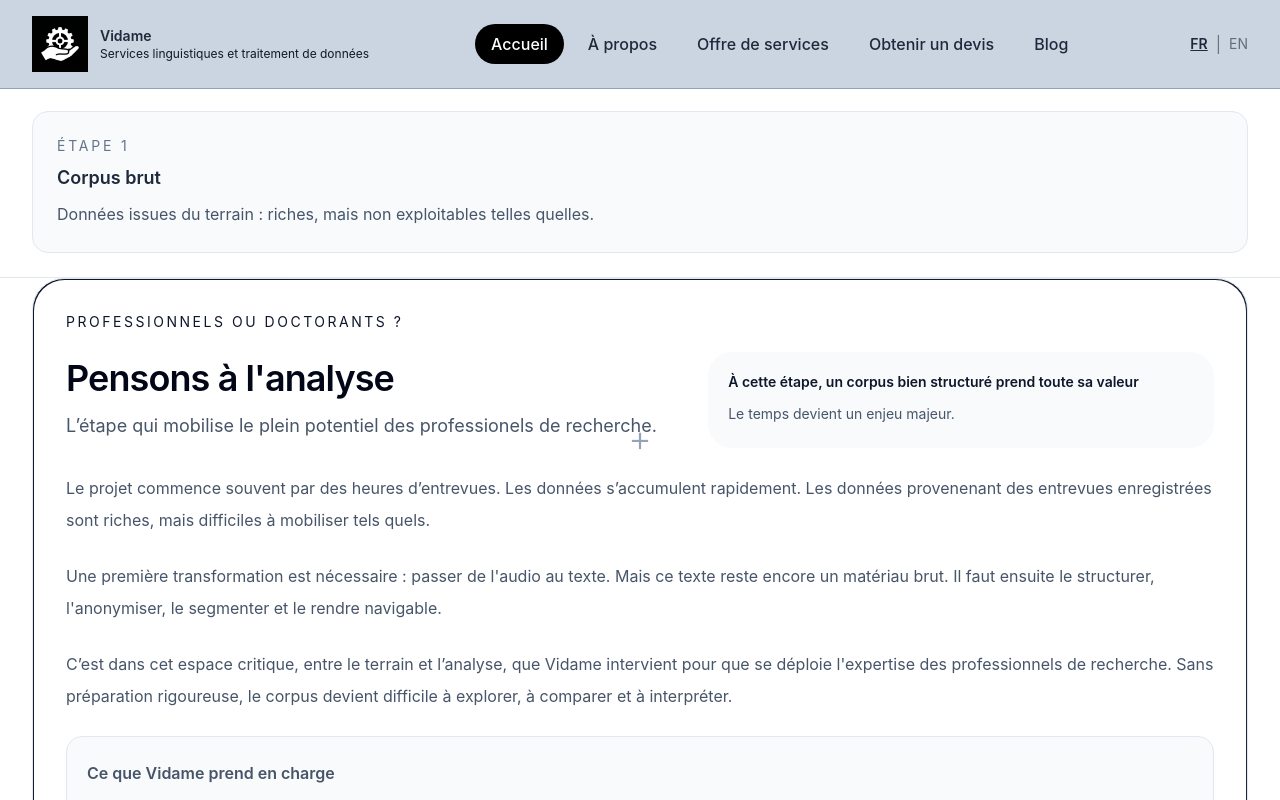
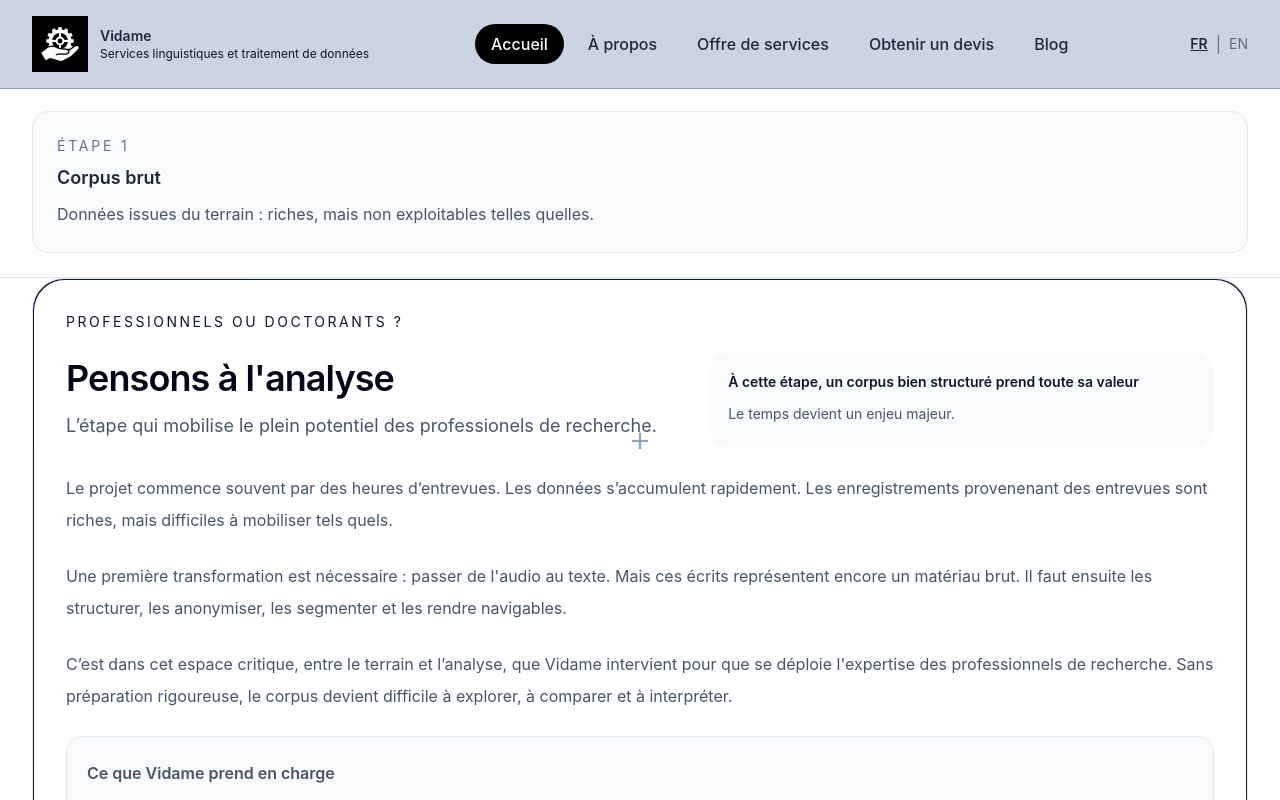
Before and after one commit to momopro21/vidame-recherche, a React (Vite) app: page / in a window 1280 px wide. Both pictures are taken after a click on the heading 640 px from the left and 2688 px from the top of the page. Shown: the part 2288-3088 px from the top of the page. Built offline with nearby package versions, Linux system fonts and the light colour scheme; the HTML template or start-up script is replaced by a standard one.

Commit message:
Update App.tsx

```diff
--- a/src/App.tsx
+++ b/src/App.tsx
@@ -509,10 +509,10 @@ function Shell({
                   <div className="mt-6 space-y-6 leading-8 text-slate-600">
                     <p>
                      Le projet commence souvent par des heures d’entrevues.
-                     Les données s’accumulent rapidement. Les données provenenant des entrevues enregistrées sont riches, mais difficiles à mobiliser tels quels.
+                     Les données s’accumulent rapidement. Les enregistrements provenenant des entrevues sont riches, mais difficiles à mobiliser tels quels.
                     </p>
                     <p>
-                      Une première transformation est nécessaire : passer de l'audio au texte. Mais ce texte reste encore un matériau brut. Il faut ensuite le structurer, l'anonymiser, le segmenter et le rendre navigable.
+                      Une première transformation est nécessaire : passer de l'audio au texte. Mais ces écrits représentent encore un matériau brut. Il faut ensuite les structurer, les anonymiser, les segmenter et les rendre navigables.
                     </p>
                     <p>
                       C’est dans cet espace critique, entre le terrain et l’analyse, que Vidame intervient pour que se déploie l'expertise des professionnels de recherche. Sans préparation rigoureuse, le corpus devient difficile à explorer, à comparer et à interpréter.
@@ -521,13 +521,13 @@ function Shell({
                       <div className="mb-3 font-semibold">Ce que Vidame prend en charge</div>
                       <ol className="space-y-2 text-sm leading-7 text-slate-600">
                         <li>1. Transformer le matériau brut en corpus exploitable</li>
-                        <li>2. Sécuriser la transcription et la traçabilité</li>
+                        <li>2. Assurer la fidélité et la traçabilité des données</li>
                         <li>3. Préparer le corpus pour la navigation et l'analyse</li>
-                        <li>4. Soutenir l'organisation analytique en amont</li>
+                        <li>4. Structurer le corpus sans ajout interprétatif</li>
                       </ol>
                     </div>
                     <p>
-                      Vidame intervient dans cet espace critique : entre le terrain et l'analyse. L'objectif n'est pas seulement de produire du texte, mais de transformer le corpus en un objet navigable, réellement exploitable pour l'analyse.
+                      Vidame intervient dans cet espace critique : entre le terrain et l'analyse. L'objectif n'est pas de produire du texte, mais de transformer le corpus en un objet navigable, réellement exploitable pour l'analyse.
                     </p>
                   </div>
                 </details>
```
